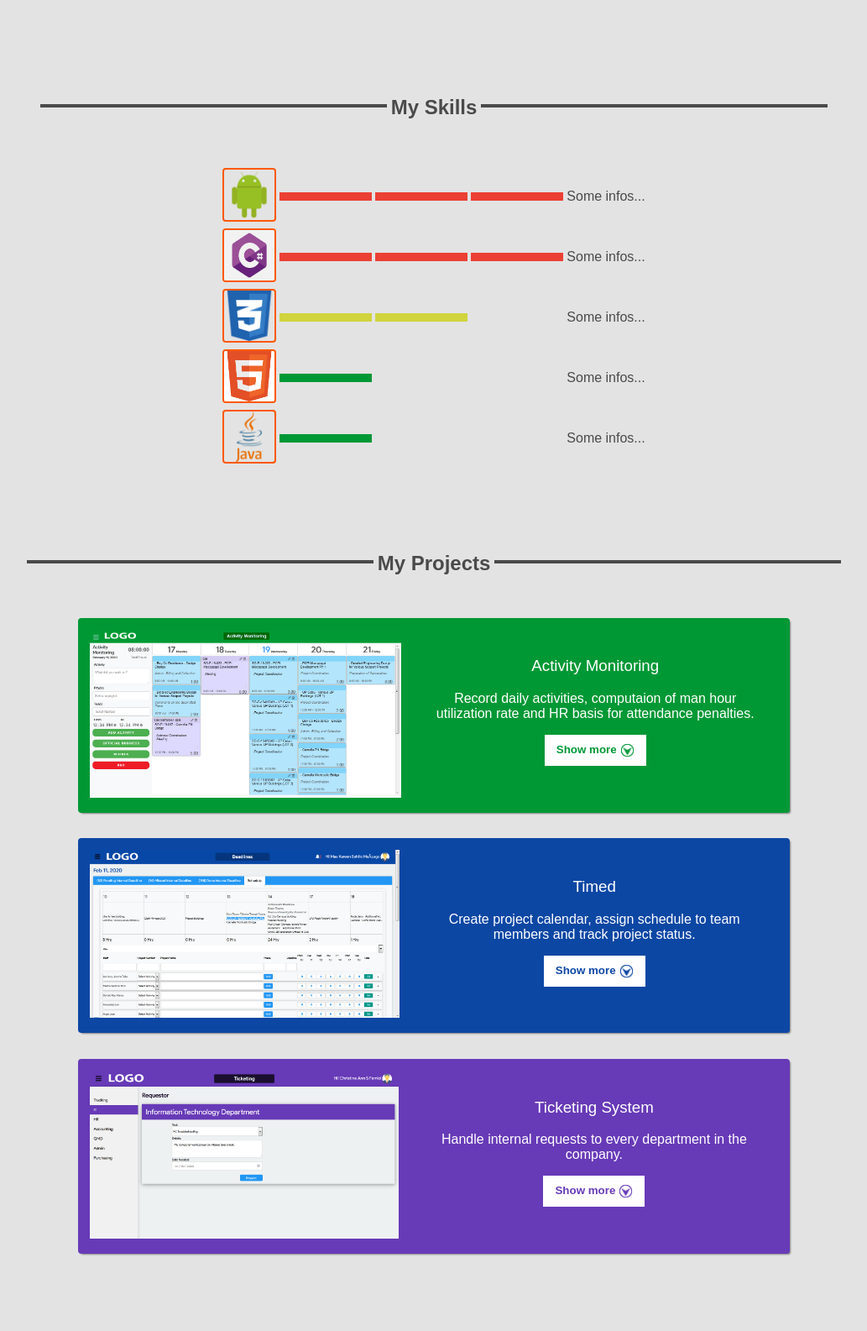
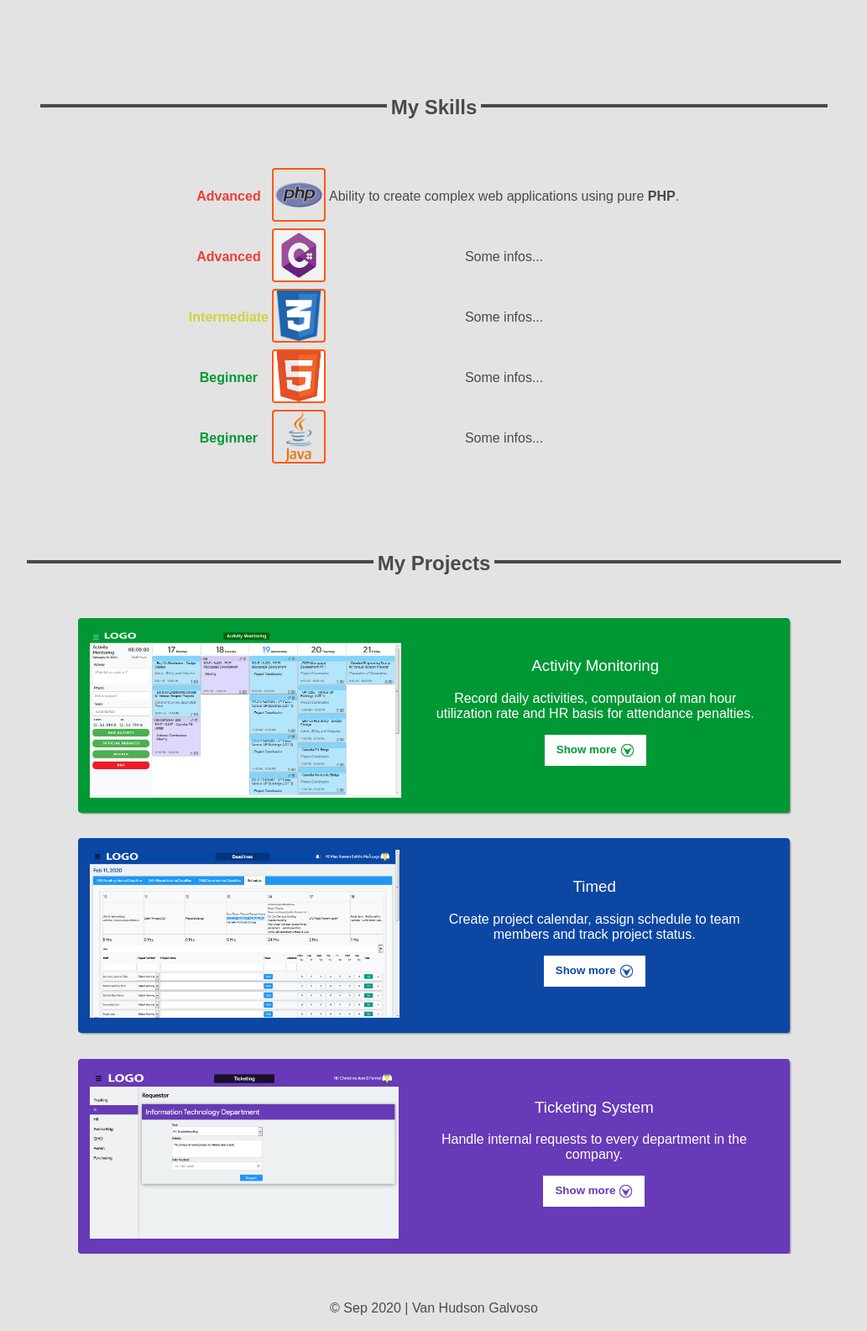
Before and after one commit to vgalvoso/vgalvoso.github.io, a PHP site: page / in a window 1280 px wide. Shown: the part 613-2198 px from the top of the page at 84% size, without its empty margins (123-1156 px from the left). Before the commit the page ends 2108 px from the top, so only its background shows below. Run offline with PHP 8.4, Linux system fonts and the light colour scheme.

Commit message:
2nd update for live test

```diff
--- a/css/style.css
+++ b/css/style.css
@@ -66,10 +66,77 @@ ul li a{
     color:var(--main-orange);
 }
 
+/*side nav*/
+#side_nav{
+    position:fixed;
+    top:5px;
+    left:10px;
+    display:none;
+}
+
+.side-drawer{
+    z-index:0;
+    width:50%;
+    display:none;
+    position:fixed;
+    top:0px;
+    left:0px;
+    height:100%;
+    padding-top:30px;
+    background-color:var(--dark-gray);
+}
+
+/* hamburger menu */
+.hamburger-menu {
+    position:fixed;
+    cursor: pointer;
+    z-index:1;
+}
+
+.bar1, .bar2, .bar3 {
+    width: 35px;
+    height: 5px;
+    background-color: #333;
+    margin: 6px 0;
+    transition: 0.4s;
+}
+
+.change .bar1 {
+    -webkit-transform: rotate(-45deg) translate(-9px, 6px);
+    transform: rotate(-45deg) translate(-9px, 6px);
+    background-color: white;
+}
+
+.change .bar2 {opacity: 0;
+    background-color: white;}
+
+.change .bar3 {
+    -webkit-transform: rotate(45deg) translate(-8px, -8px);
+    transform: rotate(45deg) translate(-8px, -8px);
+    background-color: white;
+}
+
+#drawer_links{
+    padding-left:0px;
+    width:100%;
+}
+
+#drawer_links li{
+    width:100%;
+    display:block;
+    padding:10px 0px;
+}
+
+#drawer_links li a{
+    color:white;
+    padding:10px 14px;
+}
+
 .page{
     min-height:500px;
     width:100%;
     padding-top:60px;
+    overflow-x:auto;
 }
 
 .btn{
@@ -310,6 +377,18 @@ footer{
     border-color:var(--main-orange);
 }
 
+.green{
+    color:var(--main-green);
+}
+
+.red{
+    color:var(--main-red);
+}
+
+.yellow{
+    color:var(--main-yellow);
+}
+
 .orange{
     color:var(--main-orange);
 }
--- a/index.html
+++ b/index.html
@@ -16,11 +16,6 @@
     </head>
     <body id="body">
         <nav id="home_nav">
-            <div class="hamburger-menu" onclick="menuClicked(this)">
-                <div class="bar1"></div>
-                <div class="bar2"></div>
-                <div class="bar3"></div>
-            </div>
             <ul id="nav_links" class="inline">
                 <li><a href="#about_me" class="btn nav_btn active" id="aboutme_btn"> About Me </a></li>
                 <li><a href="#my_skills" class="btn nav_btn" id="skills_btn"> Skills </a></li>
@@ -56,16 +51,22 @@
                     <table>
                         <tr>
                             <td>
-                                <img class="icon" src="res/skills/android.png" />
+                                <h4 class="red"> Advanced </h4>
                             </td>
                             <td>
-                                <hr class="skill-lvl border-red" />
+                                <img class="icon" src="res/skills/php.png" />
                             </td>
                             <td>
-                                <hr class="skill-lvl border-red" />
+                                <p> Ability to create complex web applications using pure
+                                    <span class="emphasize">PHP</span>. </p>
+                            </td>
+                        </tr>
+                        <tr>
+                            <td>
+                                <h4 class="red"> Advanced </h4>
                             </td>
                             <td>
-                                <hr class="skill-lvl border-red" />
+                                <img class="icon" src="res/skills/csharp.png" />
                             </td>
                             <td>
                                 <p> Some infos... </p>
@@ -73,16 +74,10 @@
                         </tr>
                         <tr>
                             <td>
-                                <img class="icon" src="res/skills/csharp.png" />
+                                <h4 class="yellow"> Intermediate </h4>
                             </td>
                             <td>
-                                <hr class="skill-lvl border-red" />
-                            </td>
-                            <td>
-                                <hr class="skill-lvl border-red" />
-                            </td>
-                            <td>
-                                <hr class="skill-lvl border-red" />
+                                <img class="icon" src="res/skills/css3.png" />
                             </td>
                             <td>
                                 <p> Some infos... </p>
@@ -90,16 +85,10 @@
                         </tr>
                         <tr>
                             <td>
-                                <img class="icon" src="res/skills/css3.png" />
+                                <h4 class="green"> Beginner </h4>
                             </td>
                             <td>
-                                <hr class="skill-lvl border-yellow" />
-                            </td>
-                            <td>
-                                <hr class="skill-lvl border-yellow" />
-                            </td>
-                            <td>
-                                <hr class="skill-lvl border-gray" />
+                                <img class="icon" src="res/skills/html5.png" />
                             </td>
                             <td>
                                 <p> Some infos... </p>
@@ -107,33 +96,10 @@
                         </tr>
                         <tr>
                             <td>
-                                <img class="icon" src="res/skills/html5.png" />
+                                <h4 class="green"> Beginner </h4>
                             </td>
                             <td>
-                                <hr class="skill-lvl border-green" />
-                            </td>
-                            <td>
-                                <hr class="skill-lvl border-gray" />
-                            </td>
-                            <td>
-                                <hr class="skill-lvl border-gray" />
-                            </td>
-                            <td>
-                                <p> Some infos... </p>
-                            </td>
-                        </tr>
-                        <tr>
-                            <td>
                                 <img class="icon" src="res/skills/java.png" />
-                            </td>
-                            <td>
-                                <hr class="skill-lvl border-green" />
-                            </td>
-                            <td>
-                                <hr class="skill-lvl border-gray" />
-                            </td>
-                            <td>
-                                <hr class="skill-lvl border-gray" />
                             </td>
                             <td>
                                 <p> Some infos... </p>
@@ -208,5 +174,24 @@
                 </div>
             </div>
         </div>
+        <br />
+        <label class="flex">
+            <label> &copy; Sep 2020 | Van Hudson Galvoso </label>
+        </label>
+        <br />
+        <div id="side_nav">
+            <div class="hamburger-menu" onclick="menuClicked(this)">
+                <div class="bar1"></div>
+                <div class="bar2"></div>
+                <div class="bar3"></div>
+            </div>
+            <div class="side-drawer">
+                <ul id="drawer_links" class="block">
+                    <li><a href="#about_me" class="btn nav_btn active"> About Me </a></li>
+                    <li><a href="#my_skills" class="btn nav_btn"> Skills </a></li>
+                    <li><a href="#my_projects" class="btn nav_btn"> My Projects </a></li>
+                </ul>
+            </div>
+        </div>
     </body>
 </html>
--- a/js/javascript.js
+++ b/js/javascript.js
@@ -16,11 +16,20 @@ $(document).ready(function(){
     $('.nav_btn').on('click',function(){
         $('.nav_btn').removeClass('active');
         $(this).addClass('active');
+        $('.side-drawer').slideUp();
+        $('.hamburger-menu').removeClass("change");
     });
 });
 
 
 //index.html
+$(document).ready(function(){
+    $('.hamburger-menu').on('click',function(){
+        $('.side-drawer').slideToggle();
+    });
+});
+
+//for hamburger menu and sidenav
 function menuClicked(x) {
     x.classList.toggle("change");
 }
```
Also changed, not shown: other parts of css/style.css (+10 -30 lines), res/skills/php.png (added).
